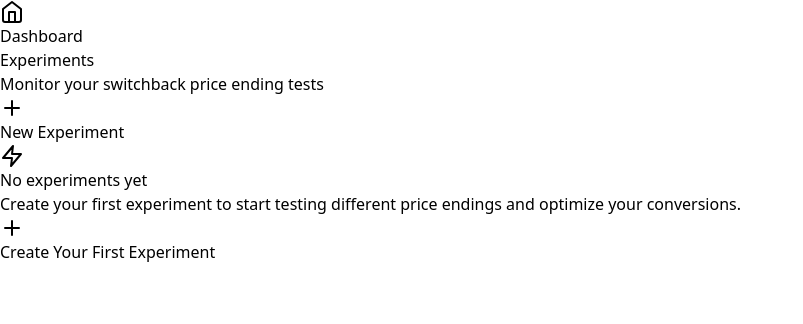
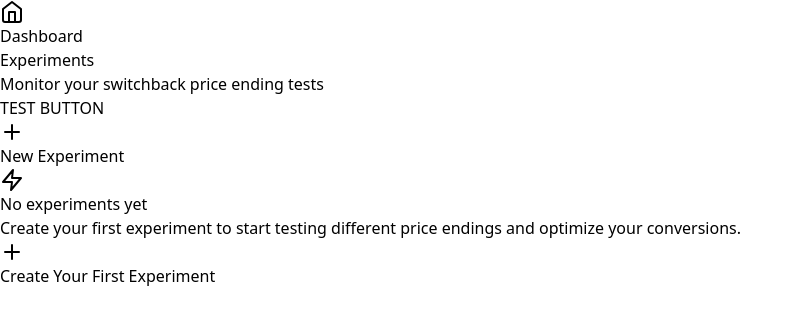
Before and after one commit to austingmcallister-forme/pennyperfect, a Next.js app: page /experiments in a window 1280 px wide. Shown: the top 324 px of the page, without its empty margins (0-803 px from the left). Built offline with nearby package versions, Linux system fonts and the light colour scheme.

Commit message:
Add test button to debug click detection issue

```diff
--- a/src/app/experiments/page.tsx
+++ b/src/app/experiments/page.tsx
@@ -159,6 +159,13 @@ export default function ExperimentsPage() {
                 Monitor your switchback price ending tests
               </p>
             </div>
+            <div className="flex space-x-3">
+              <button
+                onClick={() => alert('TEST BUTTON WORKS!')}
+                className="px-4 py-2 bg-red-500 text-white rounded"
+              >
+                TEST BUTTON
+              </button>
               <Link
                 href="/experiments/new"
                 className="inline-flex items-center px-6 py-3 border border-transparent text-base font-medium rounded-lg text-white bg-gradient-to-r from-green-600 to-emerald-600 hover:from-green-700 hover:to-emerald-700 shadow-lg hover:shadow-xl transition-all duration-200"
@@ -166,6 +173,7 @@ export default function ExperimentsPage() {
                 <Plus className="h-5 w-5 mr-2" />
                 New Experiment
               </Link>
+            </div>
           </div>
         </div>
 
```
Lines whose indentation alone changed are shown as unchanged.
